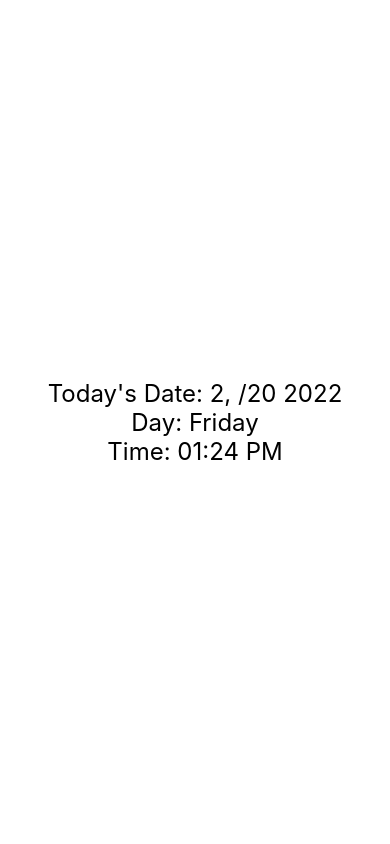
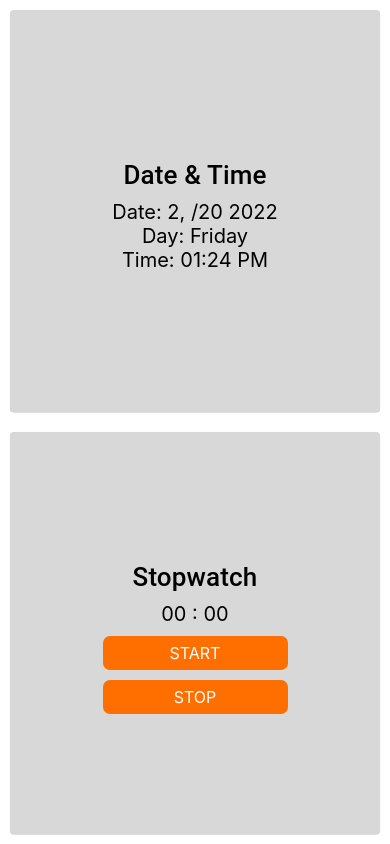
Before and after one commit to shivakumarbdoddamani/DigitalClock, a React Native app: screen / in a window 390 px wide. Built offline with nearby package versions, Linux system fonts and the light colour scheme.

Commit message:
Stopwatch added to TimeComponent

```diff
--- a/package.json
+++ b/package.json
@@ -14,7 +14,8 @@
   "dependencies": {
     "@react-native-community/cli": "^6.4.0",
     "react": "17.0.2",
-    "react-native": "0.67.3"
+    "react-native": "0.67.3",
+    "react-native-paper": "^4.11.2"
   },
   "devDependencies": {
     "@babel/core": "7.17.5",
--- a/src/components/views/TimeComponent.js
+++ b/src/components/views/TimeComponent.js
@@ -1,5 +1,6 @@
 import React, {Component} from 'react';
-import {StyleSheet, Text, View} from 'react-native';
+import {StyleSheet, Text, View, TouchableOpacity} from 'react-native';
+import {Card} from 'react-native-paper';
 
 class TimeComponent extends Component {
   constructor(props) {
@@ -7,6 +8,10 @@ class TimeComponent extends Component {
     this.state = {
       time: new Date(),
       date: new Date().toLocaleString().slice(4, 10),
+      timer: null,
+      minutesCounter: '00',
+      secondsCounter: '00',
+      startDisable: false,
     };
   }
   componentDidMount() {
@@ -28,10 +33,51 @@ class TimeComponent extends Component {
   }
   componentWillUnmount() {
     clearInterval(this.interval);
+    clearInterval(this.state.timer);
   }
 
-  getWeekDay = (Day) => {
-    return ["Sunday","Monday","Tuesday","Wednesday","Thursday","Friday","Saturday"][Day];
+  onButtonStart = () => {
+    let timer = setInterval(() => {
+      var num = (Number(this.state.secondsCounter) + 1).toString(),
+        count = this.state.minutesCounter;
+
+      if (Number(this.state.secondsCounter) == 59) {
+        count = (Number(this.state.minutesCounter) + 1).toString();
+        num = '00';
+      }
+
+      this.setState({
+        minutesCounter: count.length == 1 ? '0' + count : count,
+        secondsCounter: num.length == 1 ? '0' + num : num,
+      });
+    }, 1000);
+    this.setState({timer});
+
+    this.setState({startDisable: true});
+  };
+
+  onButtonStop = () => {
+    clearInterval(this.state.timer);
+    this.setState({startDisable: false});
+  };
+
+  onButtonClear = () => {
+    this.setState({
+      timer: null,
+      minutesCounter: '00',
+      secondsCounter: '00',
+    });
+  };
+  getWeekDay = Day => {
+    return [
+      'Sunday',
+      'Monday',
+      'Tuesday',
+      'Wednesday',
+      'Thursday',
+      'Friday',
+      'Saturday',
+    ][Day];
   };
 
   convertTimeFormat = dateObj => {
@@ -44,10 +90,7 @@ class TimeComponent extends Component {
           ('0' + hours).slice(-2) + ':' + ('0' + mins).slice(-2) + ' PM';
       } else {
         timeString =
-          ('0' + (hours % 12)).slice(-2) +
-          ':' +
-          ('0' + mins).slice(-2) +
-          ' PM';
+          ('0' + (hours % 12)).slice(-2) + ':' + ('0' + mins).slice(-2) + ' PM';
       }
     } else {
       if (hours === 0) {
@@ -63,9 +106,56 @@ class TimeComponent extends Component {
     const year = new Date().getFullYear();
     return (
       <View style={styles.container}>
-        <Text style={styles.txt}>Today's Date: {this.state.date.slice(4,6)} {this.state.date.slice(0,3)} {year}</Text>
-        <Text style={styles.txt}>Day: {this.getWeekDay(this.state.time.getDay())}</Text>
-        <Text style={styles.txt}>Time: {this.convertTimeFormat(this.state.time)}</Text>
+        <Card style={styles.card}>
+          <Card.Title title="Date & Time" titleStyle={styles.titleText} />
+          <View style={styles.flex}>
+            <Text style={styles.text}>
+              Date: {this.state.date.slice(4, 6)} {this.state.date.slice(0, 3)}{' '}
+              {year}
+            </Text>
+            <Text style={styles.text}>
+              Day: {this.getWeekDay(this.state.time.getDay())}
+            </Text>
+            <Text style={styles.text}>
+              Time: {this.convertTimeFormat(this.state.time)}
+            </Text>
+          </View>
+        </Card>
+        <Card style={styles.card}>
+          <Card.Title title="Stopwatch" titleStyle={styles.titleText} />
+          <View style={styles.flex}>
+            <Text style={styles.text}>
+              {this.state.minutesCounter} : {this.state.secondsCounter}
+            </Text>
+            {!this.state.startDisable && (
+              <TouchableOpacity
+                onPress={this.onButtonStart}
+                activeOpacity={0.6}
+                style={styles.button}
+                disabled={this.state.startDisable}>
+                <Text style={styles.buttonText}>START</Text>
+              </TouchableOpacity>
+            )}
+            {this.state.startDisable && (
+              <TouchableOpacity
+                onPress={this.onButtonStop}
+                activeOpacity={0.6}
+                style={styles.button}
+                disabled={!this.state.startDisable}>
+                <Text style={styles.buttonText}>PAUSE</Text>
+              </TouchableOpacity>
+            )}
+            {!this.state.startDisable && (
+              <TouchableOpacity
+                onPress={this.onButtonClear}
+                activeOpacity={0.6}
+                style={styles.button}
+                disabled={this.state.startDisable}>
+                <Text style={styles.buttonText}>STOP</Text>
+              </TouchableOpacity>
+            )}
+          </View>
+        </Card>
       </View>
     );
   }
@@ -75,13 +165,49 @@ const styles = StyleSheet.create({
   container: {
     flex: 1,
     justifyContent: 'center',
-    alignItems: 'center',
+    alignContent: 'center',
     backgroundColor: 'white',
   },
-  txt: {
+  flex: {
+    flex: 1,
+    justifyContent: 'center',
     alignItems: 'center',
+  },
+  card: {
+    flex: 1,
+    justifyContent: 'center',
+    textAlign: 'center',
+    alignItems: 'center',
+    backgroundColor: '#d8d8d8',
+    margin: 10,
+    flexDirection: 'row',
+  },
+  text: {
+    textAlign: 'center',
     color: 'black',
-    fontSize: 24
+    fontSize: 20,
+  },
+  titleText: {
+    textAlign: 'center',
+    color: 'black',
+    fontSize: 26,
+  },
+  button: {
+    width: '50%',
+    padding: 7,
+    borderRadius: 7,
+    marginTop: 10,
+    length: 'auto',
+    backgroundColor: '#FF6F00',
+  },
+  buttonText: {
+    color: '#fff',
+    textAlign: 'center',
+    fontSize: 16,
+  },
+  counterText: {
+    fontSize: 20,
+    color: '#000',
   },
 });
 
```
Also changed, not shown: 1 other file (tests, documents, lock files or other folders).
